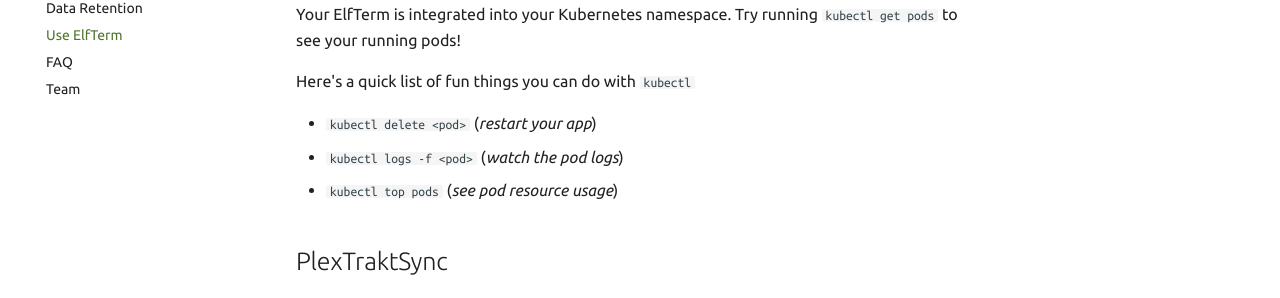
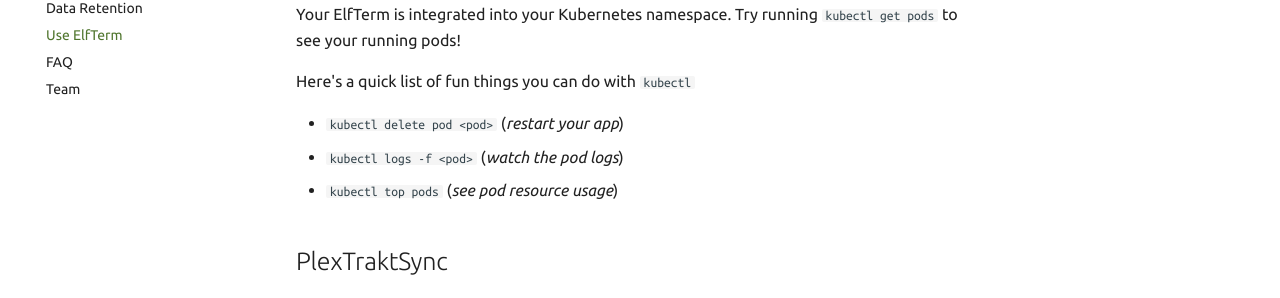
Before and after one commit to elfhosted/elfhosted.com, an MkDocs documentation site: the page built from docs/how-to/use-elfterm.md, in a window 1280 px wide. Shown: the part 467-765 px from the top of the page. Built offline with MkDocs 1.6.1 and Material for MkDocs 9.7.7, drawn with Linux system fonts in a browser that asks for light colours; plug-ins that fetch from the network failed and are left out; comment, search, counter and statistics services are not loaded.

Commit message:
fix docs on deleting pods using kubectl
Signed-off-by: David Young <davidy@funkypenguin.co.nz>

```diff
--- a/docs/how-to/use-elfterm.md
+++ b/docs/how-to/use-elfterm.md
@@ -14,7 +14,7 @@ Your ElfTerm is integrated into your Kubernetes namespace. Try running `kubectl
 
 Here's a quick list of fun things you can do with `kubectl`
 
-* `kubectl delete <pod>` (*restart your app*)
+* `kubectl delete pod <pod>` (*restart your app*)
 * `kubectl logs -f <pod>` (*watch the pod logs*)
 * `kubectl top pods` (*see pod resource usage*)
 
```
